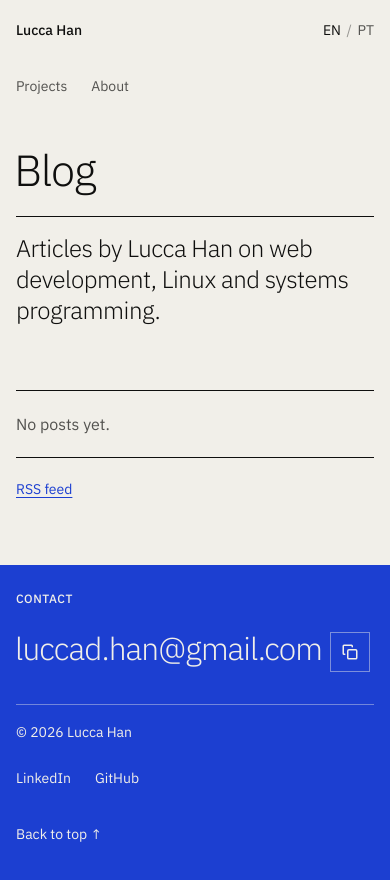
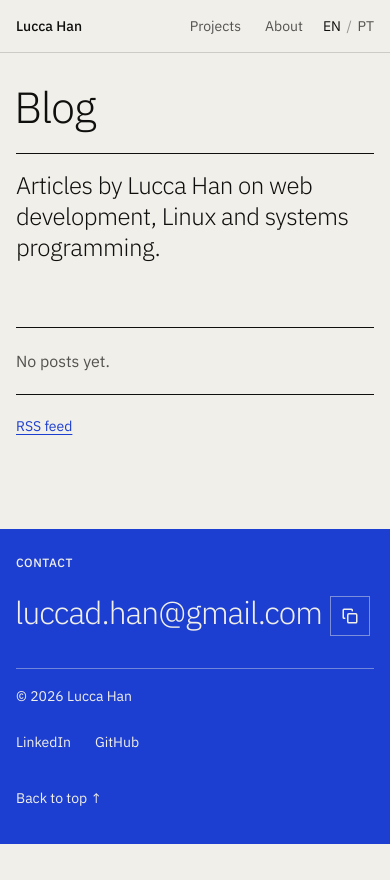
Before and after one commit to ludihan/website, a Next.js app: page /en/blog in a window 390 px wide. After the commit the page ends 844 px from the top, so only its background shows below. Built offline with nearby package versions, Linux system fonts and the light colour scheme.

Commit message:
Keep the header at the top of the screen

```diff
--- a/app/globals.css
+++ b/app/globals.css
@@ -45,6 +45,8 @@
 html {
   background: var(--paper);
   -webkit-text-size-adjust: 100%;
+  /* Jumps to an anchor land below the sticky header, not under it. */
+  scroll-padding-top: 5rem;
 }
 
 @media (prefers-reduced-motion: no-preference) {
@@ -170,9 +172,15 @@ p {
 
 /* ---------- Header ---------- */
 
+/* The header stays at the top of the screen while the page scrolls under it. */
 .site-header {
+  position: sticky;
+  top: 0;
+  z-index: 5;
   align-items: baseline;
-  padding: 1.5rem var(--edge);
+  padding: 1.25rem var(--edge);
+  border-bottom: 1px solid var(--rule);
+  background: var(--paper);
   font-size: var(--text-small);
 }
 
@@ -1163,18 +1171,17 @@ div[data-lang] {
     grid-column: 1 / -1 !important;
   }
 
+  /* On phones the header is one row, so the sticky bar stays short: name left, links right. */
   .site-header {
-    row-gap: 0.75rem;
+    display: flex;
+    align-items: center;
+    gap: 1.25rem;
   }
 
   .brand {
-    grid-column: 1 / 7 !important;
+    margin-right: auto;
   }
 
-  .lang-switcher {
-    grid-column: 7 / 13 !important;
-    grid-row: 1;
-  }
 
   .header-role {
     display: none;
@@ -1193,7 +1200,11 @@ div[data-lang] {
   }
 
   .site-header {
-    padding-block: 0.5rem;
+    padding-block: 0.25rem;
+  }
+
+  html {
+    scroll-padding-top: 4rem;
   }
 
   .meta {
```
Also changed, not shown: 1 other file (tests, documents, lock files or other folders).
